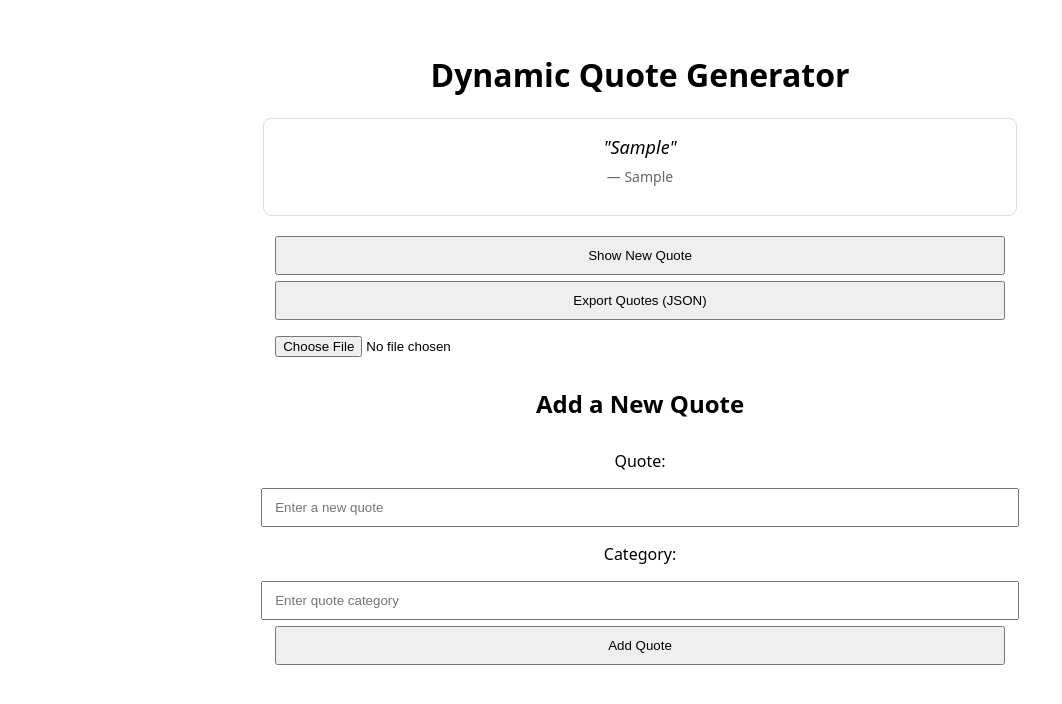
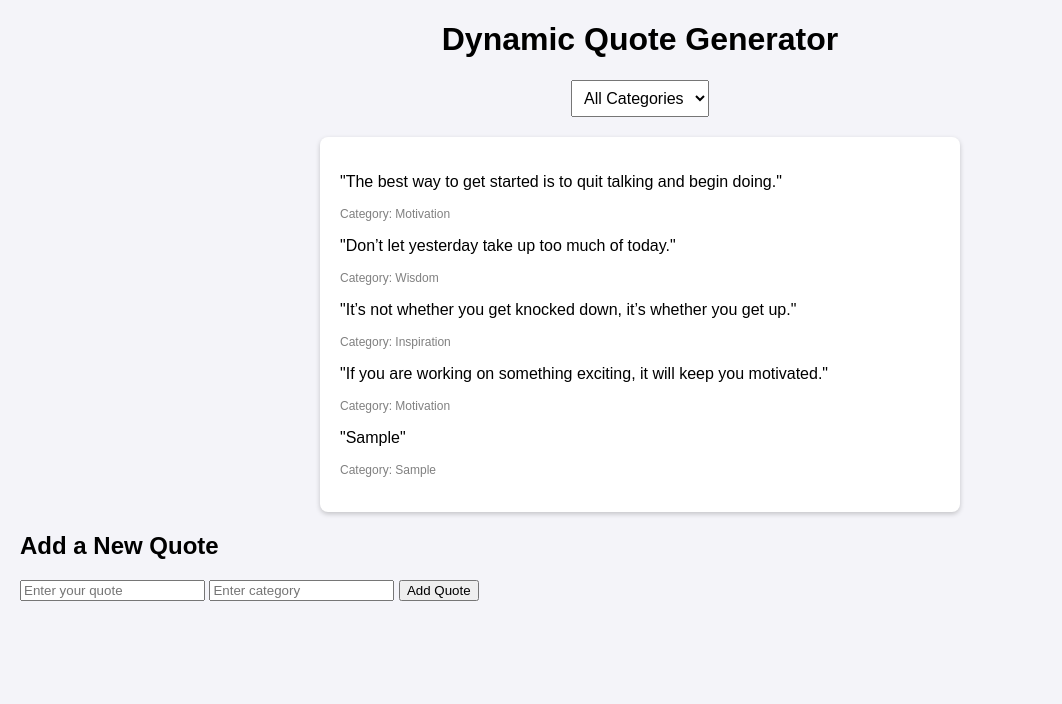
Before and after one commit to Joyclare/alx_fe_javascript, a plain HTML site: page dom-manipulation/index.html in a window 1280 px wide. Both pictures are taken after typing "Sample", "Sample" into the empty fields and a click on the button "Add Quote". Shown: the whole page, without its empty margins (0-1062 px from the left). Drawn offline with Linux system fonts and the light colour scheme.

Commit message:
Creating a Dynamic Content Filtering System Using Web Storage and JSON

```diff
--- a/dom-manipulation/index.html
+++ b/dom-manipulation/index.html
@@ -1,30 +1,57 @@
 <!DOCTYPE html>
 <html lang="en">
 <head>
-  <meta charset="UTF-8" />
-  <meta name="viewport" content="width=device-width, initial-scale=1.0"/>
-  <title>Dynamic Quote Generator</title>
+  <meta charset="UTF-8">
+  <meta name="viewport" content="width=device-width, initial-scale=1.0">
+  <title>Dynamic Quote Generator with Filters</title>
   <style>
-    body { font-family: system-ui, Arial, sans-serif; padding: 24px; text-align: center; }
-    #quoteDisplay { margin: 20px auto; padding: 16px; border: 1px solid #ddd; border-radius: 8px; width: min(720px, 90%); min-height: 64px; font-size: 18px; font-style: italic; }
-    .quote-category { display: block; margin-top: 8px; font-size: 14px; color: #666; font-style: normal; }
-    #controls { margin-top: 16px; }
-    input, button, label { display: block; margin: 6px auto; padding: 10px 12px; width: 60%; }
+    body {
+      font-family: Arial, sans-serif;
+      margin: 20px;
+      background: #f4f4f9;
+    }
+    h1 {
+      text-align: center;
+    }
+    #quoteDisplay {
+      margin: 20px auto;
+      padding: 20px;
+      background: white;
+      max-width: 600px;
+      border-radius: 8px;
+      box-shadow: 0 2px 5px rgba(0,0,0,0.2);
+    }
+    #categoryFilter {
+      display: block;
+      margin: 10px auto;
+      padding: 8px;
+      font-size: 16px;
+    }
+    .quote {
+      margin-bottom: 15px;
+    }
+    .quote-category {
+      font-size: 12px;
+      color: gray;
+    }
   </style>
 </head>
 <body>
   <h1>Dynamic Quote Generator</h1>
 
-  <div id="quoteDisplay">Click “Show New Quote” to see a quote.</div>
+  <!-- Category filter dropdown -->
+  <select id="categoryFilter" onchange="filterQuotes()">
+    <option value="all">All Categories</option>
+  </select>
 
-  <div id="controls">
-    <button id="newQuote">Show New Quote</button>
-    <button id="exportJsonBtn">Export Quotes (JSON)</button>
-    <input type="file" id="importFile" accept=".json" />
-  </div>
+  <!-- Quotes will be shown here -->
+  <div id="quoteDisplay"></div>
 
-  <!-- Form dynamically generated -->
-  <div id="formContainer"></div>
+  <!-- Add new quotes -->
+  <h2>Add a New Quote</h2>
+  <input type="text" id="newQuote" placeholder="Enter your quote">
+  <input type="text" id="newCategory" placeholder="Enter category">
+  <button onclick="addQuote()">Add Quote</button>
 
   <script src="script.js"></script>
 </body>
--- a/dom-manipulation/script.js
+++ b/dom-manipulation/script.js
@@ -1,184 +1,88 @@
-// ===== Quotes Array with Fallback =====
-let quotes = [];
+// Default quotes
+let quotes = JSON.parse(localStorage.getItem("quotes")) || [
+    { text: "The best way to get started is to quit talking and begin doing.", category: "Motivation" },
+    { text: "Don’t let yesterday take up too much of today.", category: "Wisdom" },
+    { text: "It’s not whether you get knocked down, it’s whether you get up.", category: "Inspiration" },
+    { text: "If you are working on something exciting, it will keep you motivated.", category: "Motivation" }
+  ];
 
-// ===== Storage Helpers =====
-function saveQuotes() {
-  localStorage.setItem("quotes", JSON.stringify(quotes));
-}
+  // Last selected filter (from localStorage)
+  let lastFilter = localStorage.getItem("lastFilter") || "all";
 
-function loadQuotes() {
-  const stored = localStorage.getItem("quotes");
-  if (stored) {
-    try {
-      quotes = JSON.parse(stored);
-    } catch (e) {
-      quotes = [];
+  // Display quotes
+  function displayQuotes(filteredQuotes) {
+    const display = document.getElementById("quoteDisplay");
+    display.innerHTML = "";
+
+    if (filteredQuotes.length === 0) {
+      display.innerHTML = "<p>No quotes available for this category.</p>";
+      return;
     }
-  } else {
-    // Initial default quotes
-    quotes = [
-      { text: "The best way to get started is to quit talking and begin doing.", category: "Motivation" },
-      { text: "Your time is limited, so don’t waste it living someone else’s life.", category: "Life" },
-      { text: "Success is not in what you have, but who you are.", category: "Success" },
-    ];
-    saveQuotes();
-  }
-}
 
-// ===== Required: displayRandomQuote() =====
-function displayRandomQuote() {
-  const display = document.getElementById("quoteDisplay");
-  if (!display) return;
-
-  if (quotes.length === 0) {
-    display.textContent = "No quotes available.";
-    return;
+    filteredQuotes.forEach(q => {
+      const div = document.createElement("div");
+      div.classList.add("quote");
+      div.innerHTML = `
+        <p>"${q.text}"</p>
+        <p class="quote-category">Category: ${q.category}</p>
+      `;
+      display.appendChild(div);
+    });
   }
 
-  const idx = Math.floor(Math.random() * quotes.length);
-  const { text, category } = quotes[idx];
+  // Populate categories dynamically
+  function populateCategories() {
+    const select = document.getElementById("categoryFilter");
+    select.innerHTML = `<option value="all">All Categories</option>`; // reset first
 
-  display.innerHTML = `"${text}" <span class="quote-category">— ${category}</span>`;
+    // Extract unique categories
+    const categories = [...new Set(quotes.map(q => q.category))];
 
-  // Save last viewed quote in sessionStorage
-  sessionStorage.setItem("lastQuote", JSON.stringify({ text, category }));
-}
-
-// Alias for backward compatibility
-function showRandomQuote() {
-  return displayRandomQuote();
-}
-
-// ===== Required: addQuote() =====
-function addQuote() {
-  const textInput = document.getElementById("newQuoteText");
-  const categoryInput = document.getElementById("newQuoteCategory");
-  const display = document.getElementById("quoteDisplay");
-
-  const text = textInput.value.trim();
-  const category = categoryInput.value.trim();
-
-  if (!text || !category) {
-    alert("Please enter both a quote and a category.");
-    return;
+    categories.forEach(cat => {
+      const option = document.createElement("option");
+      option.value = cat;
+      option.textContent = cat;
+      if (cat === lastFilter) option.selected = true; // restore saved filter
+      select.appendChild(option);
+    });
   }
 
-  quotes.push({ text, category });
-  saveQuotes();
+  // Filter quotes based on category
+  function filterQuotes() {
+    const selected = document.getElementById("categoryFilter").value;
+    lastFilter = selected;
+    localStorage.setItem("lastFilter", selected);
 
-  textInput.value = "";
-  categoryInput.value = "";
-
-  display.innerHTML = `"${text}" <span class="quote-category">— ${category}</span>`;
-}
-
-// ===== Required: createAddQuoteForm() =====
-function createAddQuoteForm() {
-  const container = document.getElementById("formContainer");
-  if (!container) return;
-
-  container.innerHTML = "";
-
-  const wrapper = document.createElement("div");
-
-  const heading = document.createElement("h2");
-  heading.textContent = "Add a New Quote";
-
-  // Label + input for quote text
-  const labelText = document.createElement("label");
-  labelText.setAttribute("for", "newQuoteText");
-  labelText.textContent = "Quote:";
-  const inputText = document.createElement("input");
-  inputText.type = "text";
-  inputText.id = "newQuoteText";
-  inputText.placeholder = "Enter a new quote";
-
-  // Label + input for category
-  const labelCategory = document.createElement("label");
-  labelCategory.setAttribute("for", "newQuoteCategory");
-  labelCategory.textContent = "Category:";
-  const inputCategory = document.createElement("input");
-  inputCategory.type = "text";
-  inputCategory.id = "newQuoteCategory";
-  inputCategory.placeholder = "Enter quote category";
-
-  // Button
-  const addBtn = document.createElement("button");
-  addBtn.type = "button";
-  addBtn.id = "addQuoteBtn";
-  addBtn.textContent = "Add Quote";
-  addBtn.addEventListener("click", addQuote);
-
-  // Append
-  wrapper.appendChild(heading);
-  wrapper.appendChild(labelText);
-  wrapper.appendChild(inputText);
-  wrapper.appendChild(labelCategory);
-  wrapper.appendChild(inputCategory);
-  wrapper.appendChild(addBtn);
-
-  container.appendChild(wrapper);
-}
-
-// ===== JSON Export =====
-function exportToJsonFile() {
-  const dataStr = JSON.stringify(quotes, null, 2);
-  const blob = new Blob([dataStr], { type: "application/json" });
-  const url = URL.createObjectURL(blob);
-
-  const a = document.createElement("a");
-  a.href = url;
-  a.download = "quotes.json";
-  document.body.appendChild(a);
-  a.click();
-  document.body.removeChild(a);
-
-  URL.revokeObjectURL(url);
-}
-
-// ===== JSON Import =====
-function importFromJsonFile(event) {
-  const fileReader = new FileReader();
-  fileReader.onload = function(evt) {
-    try {
-      const importedQuotes = JSON.parse(evt.target.result);
-      if (Array.isArray(importedQuotes)) {
-        // Validate each object
-        importedQuotes.forEach(q => {
-          if (q.text && q.category) {
-            quotes.push({ text: q.text, category: q.category });
-          }
-        });
-        saveQuotes();
-        alert("Quotes imported successfully!");
-      } else {
-        alert("Invalid file format.");
-      }
-    } catch (e) {
-      alert("Error reading JSON file.");
-    }
-  };
-  fileReader.readAsText(event.target.files[0]);
-}
-
-// ===== Wire up events on load =====
-document.addEventListener("DOMContentLoaded", () => {
-  loadQuotes();
-
-  document.getElementById("newQuote").addEventListener("click", displayRandomQuote);
-  document.getElementById("exportJsonBtn").addEventListener("click", exportToJsonFile);
-  document.getElementById("importFile").addEventListener("change", importFromJsonFile);
-
-  createAddQuoteForm();
-
-  // Restore last viewed quote from sessionStorage
-  const last = sessionStorage.getItem("lastQuote");
-  if (last) {
-    try {
-      const { text, category } = JSON.parse(last);
-      document.getElementById("quoteDisplay").innerHTML = `"${text}" <span class="quote-category">— ${category}</span>`;
-    } catch (e) {
-      console.warn("Failed to restore last quote", e);
+    if (selected === "all") {
+      displayQuotes(quotes);
+    } else {
+      const filtered = quotes.filter(q => q.category === selected);
+      displayQuotes(filtered);
     }
   }
-});
+
+  // Add a new quote
+  function addQuote() {
+    const newQuote = document.getElementById("newQuote").value.trim();
+    const newCategory = document.getElementById("newCategory").value.trim();
+
+    if (!newQuote || !newCategory) {
+      alert("Please enter both quote and category.");
+      return;
+    }
+
+    quotes.push({ text: newQuote, category: newCategory });
+    localStorage.setItem("quotes", JSON.stringify(quotes));
+
+    // Update UI
+    populateCategories();
+    filterQuotes();
+
+    // Clear inputs
+    document.getElementById("newQuote").value = "";
+    document.getElementById("newCategory").value = "";
+  }
+
+  // Initialize app
+  populateCategories();
+  filterQuotes();
```
